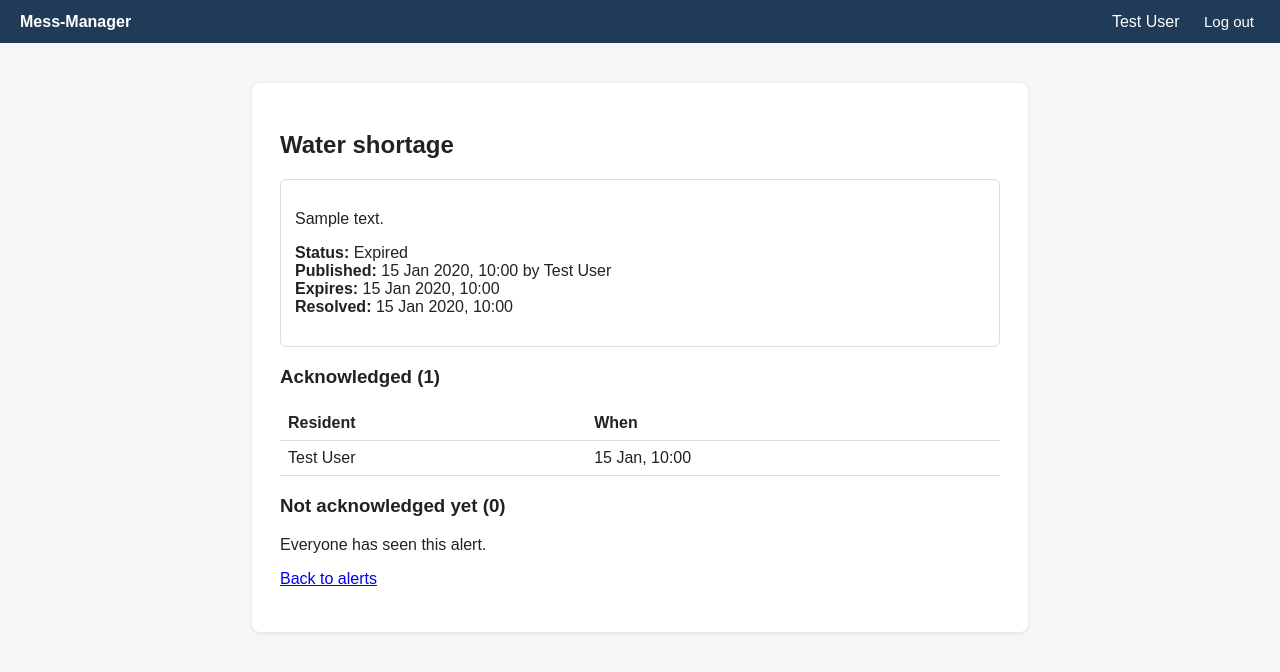
After one commit to fardinfaiaz/mess-manager, a Laravel app: page /alerts/1 in a window 1280 px wide. The commit adds this page. Shown: the top 672 px of the page. Run offline with Laravel 12, Linux system fonts and the light colour scheme; a user stored in the database is signed in; data comes from the database, SQL or seed files in the repository; tables that the repository leaves empty hold one stand-in row (values such as "Sample post").

Commit message:
Add F14 emergency announcement with acknowledgements and tests

```diff
--- /dev/null
+++ b/app/Http/Controllers/EmergencyAlertController.php
@@ -0,0 +1,127 @@
+<?php
+
+namespace App\Http\Controllers;
+
+use App\Models\EmergencyAlert;
+use Illuminate\Http\Request;
+use Illuminate\Validation\Rule;
+
+class EmergencyAlertController extends Controller
+{
+    // Everyone in the mess: managers get the control page, residents get the alert list
+    public function index(Request $request)
+    {
+        $membership = $this->membership($request);
+        $mess = $membership->mess;
+
+        if ($membership->isManager()) {
+            $alerts = $mess->emergencyAlerts()
+                ->withCount('acknowledgements')
+                ->latest()
+                ->get();
+            $memberCount = $mess->activeMembers()->where('role', '!=', 'manager')->count();
+
+            return view('emergency_alerts.manage', compact('mess', 'alerts', 'memberCount'));
+        }
+
+        $active = $mess->emergencyAlerts()->active()->latest()->get();
+        $closed = $mess->emergencyAlerts()->closed()->latest()->take(10)->get();
+        $acknowledgedIds = $membership->alertAcknowledgements()->pluck('emergency_alert_id')->all();
+
+        return view('emergency_alerts.index', compact('mess', 'active', 'closed', 'acknowledgedIds'));
+    }
+
+    // Manager: publish a new alert to the whole mess
+    public function store(Request $request)
+    {
+        $membership = $this->membership($request);
+
+        $data = $request->validate([
+            'type'           => ['required', Rule::in(array_keys(EmergencyAlert::TYPES))],
+            'message'        => ['required', 'string', 'min:5', 'max:1000'],
+            'duration_hours' => ['required', 'integer', Rule::in(array_keys(EmergencyAlert::DURATIONS))],
+        ], [
+            'type.required'      => 'Choose what kind of emergency this is.',
+            'message.required'   => 'Write the alert message.',
+            'message.min'        => 'The message must be at least :min characters.',
+            'duration_hours.in'  => 'Choose how long the alert should stay active.',
+        ]);
+
+        $membership->mess->emergencyAlerts()->create([
+            'created_by' => $request->user()->id,
+            'type'       => $data['type'],
+            'message'    => $data['message'],
+            'status'     => 'active',
+            'expires_at' => now()->addHours((int) $data['duration_hours']),
+        ]);
+
+        return redirect()->route('alerts.index')->with('success', 'Emergency alert published.');
+    }
+
+    // Manager: who has seen the alert and who has not
+    public function show(Request $request, EmergencyAlert $alert)
+    {
+        $this->ensureOwnAlert($request, $alert);
+
+        $acknowledged = $alert->acknowledgements()->with('membership.user')->oldest('acknowledged_at')->get();
+        $pending = $alert->pendingAcknowledgements();
+
+        return view('emergency_alerts.show', compact('alert', 'acknowledged', 'pending'));
+    }
+
+    // Manager: close an alert once the problem is over
+    public function resolve(Request $request, EmergencyAlert $alert)
+    {
+        $this->ensureOwnAlert($request, $alert);
+
+        if ($alert->status === 'resolved') {
+            return back()->with('error', 'This alert is already resolved.');
+        }
+
+        $alert->resolve();
+
+        return redirect()->route('alerts.index')->with('success', 'Alert marked as resolved.');
+    }
+
+    // Member: confirm "I have seen this alert"
+    public function acknowledge(Request $request, EmergencyAlert $alert)
+    {
+        $membership = $this->membership($request);
+        $this->ensureOwnAlert($request, $alert);
+
+        if ($membership->isManager()) {
+            return back()->with('error', 'Managers publish alerts and do not need to acknowledge them.');
+        }
+        if (! $alert->isActive()) {
+            return back()->with('error', 'This alert is no longer active.');
+        }
+
+        // The unique (alert, member) pair means a repeat click does nothing
+        $alert->acknowledgements()->firstOrCreate(
+            ['membership_id' => $membership->id],
+            ['acknowledged_at' => now()]
+        );
+
+        return back()->with('success', 'Thanks, your acknowledgement was recorded.');
+    }
+
+    // The signed-in user's current membership; people outside a mess have no alerts
+    private function membership(Request $request)
+    {
+        $membership = $request->user()->activeMembership;
+
+        if (! $membership) {
+            abort(403, 'Join a mess to see its emergency alerts.');
+        }
+
+        return $membership;
+    }
+
+    // Users may only touch alerts of their own mess
+    private function ensureOwnAlert(Request $request, EmergencyAlert $alert): void
+    {
+        if ($alert->mess_id != $this->membership($request)->mess_id) {
+            abort(404);
+        }
+    }
+}
--- /dev/null
+++ b/app/Models/AlertAcknowledgement.php
@@ -0,0 +1,24 @@
+<?php
+
+namespace App\Models;
+
+use Illuminate\Database\Eloquent\Model;
+
+class AlertAcknowledgement extends Model
+{
+    protected $fillable = ['emergency_alert_id', 'membership_id', 'acknowledged_at'];
+
+    protected $casts = [
+        'acknowledged_at' => 'datetime',
+    ];
+
+    public function alert()
+    {
+        return $this->belongsTo(EmergencyAlert::class, 'emergency_alert_id');
+    }
+
+    public function membership()
+    {
+        return $this->belongsTo(Membership::class);
+    }
+}
--- /dev/null
+++ b/app/Models/EmergencyAlert.php
@@ -0,0 +1,116 @@
+<?php
+
+namespace App\Models;
+
+use Illuminate\Database\Eloquent\Builder;
+use Illuminate\Database\Eloquent\Model;
+use Illuminate\Database\Eloquent\Collection;
+
+class EmergencyAlert extends Model
+{
+    // Allowed alert types (shown in the form and used for validation)
+    public const TYPES = [
+        'water'       => 'Water shortage',
+        'electricity' => 'Electricity problem',
+        'gas'         => 'Gas problem',
+        'safety'      => 'Safety / security',
+        'other'       => 'Other',
+    ];
+
+    // How long an alert stays visible, chosen by the manager (hours => label)
+    public const DURATIONS = [
+        1  => '1 hour',
+        3  => '3 hours',
+        6  => '6 hours',
+        12 => '12 hours',
+        24 => '24 hours',
+        48 => '2 days',
+        72 => '3 days',
+    ];
+
+    protected $fillable = [
+        'mess_id', 'created_by', 'type', 'message',
+        'status', 'expires_at', 'resolved_at',
+    ];
+
+    protected $casts = [
+        'expires_at'  => 'datetime',
+        'resolved_at' => 'datetime',
+    ];
+
+    public function mess()
+    {
+        return $this->belongsTo(Mess::class);
+    }
+
+    public function creator()
+    {
+        return $this->belongsTo(User::class, 'created_by');
+    }
+
+    public function acknowledgements()
+    {
+        return $this->hasMany(AlertAcknowledgement::class);
+    }
+
+    // Alerts that are still open and not past their expiry time
+    public function scopeActive(Builder $query): Builder
+    {
+        return $query->where('status', 'active')->where('expires_at', '>', now());
+    }
+
+    // Alerts that were resolved or have expired
+    public function scopeClosed(Builder $query): Builder
+    {
+        return $query->where(function ($q) {
+            $q->where('status', 'resolved')->orWhere('expires_at', '<=', now());
+        });
+    }
+
+    public function isActive(): bool
+    {
+        return $this->status === 'active' && $this->expires_at->isFuture();
+    }
+
+    // Label shown to users: Active, Resolved or Expired
+    public function statusLabel(): string
+    {
+        if ($this->status === 'resolved') {
+            return 'Resolved';
+        }
+
+        return $this->expires_at->isPast() ? 'Expired' : 'Active';
+    }
+
+    public function typeLabel(): string
+    {
+        return self::TYPES[$this->type] ?? ucfirst($this->type);
+    }
+
+    // Manager closes the alert before it expires
+    public function resolve(): void
+    {
+        $this->update([
+            'status'      => 'resolved',
+            'resolved_at' => now(),
+        ]);
+    }
+
+    public function isAcknowledgedBy(Membership $membership): bool
+    {
+        return $this->acknowledgements()->where('membership_id', $membership->id)->exists();
+    }
+
+    // Residents of the mess who have not acknowledged this alert yet
+    public function pendingAcknowledgements(): Collection
+    {
+        $done = $this->acknowledgements()->pluck('membership_id');
+
+        return Membership::where('mess_id', $this->mess_id)
+            ->where('status', 'active')
+            ->where('role', '!=', 'manager')   // the manager writes alerts, so is not expected to acknowledge
+            ->whereNotIn('id', $done)
+            ->with('user')
+            ->get();
+    }
+}
--- a/app/Models/Membership.php
+++ b/app/Models/Membership.php
@@ -28,6 +28,11 @@ class Membership extends Model
         return $this->belongsTo(Room::class);
     }
 
+    public function alertAcknowledgements()
+    {
+        return $this->hasMany(AlertAcknowledgement::class);
+    }
+
     public function isManager(): bool
     {
         return $this->role === 'manager';
--- a/app/Models/Mess.php
+++ b/app/Models/Mess.php
@@ -27,6 +27,11 @@ class Mess extends Model
     {
         return $this->hasMany(JoinRequest::class);
     }
+
+    public function emergencyAlerts()
+    {
+        return $this->hasMany(EmergencyAlert::class);
+    }
     // Total free seats across all rooms (business rule lives in the model)
     public function vacantSeats(): int
     {
--- /dev/null
+++ b/resources/views/emergency_alerts/show.blade.php
@@ -0,0 +1,45 @@
+@extends('layouts.app')
+
+@section('title', 'Alert details')
+
+@section('content')
+    <h2>{{ $alert->typeLabel() }}</h2>
+
+    <div class="card">
+        <p>{!! nl2br(e($alert->message)) !!}</p>
+        <p>
+            <strong>Status:</strong> {{ $alert->statusLabel() }}<br>
+            <strong>Published:</strong> {{ $alert->created_at->format('d M Y, H:i') }}
+            by {{ $alert->creator->name }}<br>
+            <strong>Expires:</strong> {{ $alert->expires_at->format('d M Y, H:i') }}
+            @if ($alert->resolved_at)
+                <br><strong>Resolved:</strong> {{ $alert->resolved_at->format('d M Y, H:i') }}
+            @endif
+        </p>
+
+        @if ($alert->isActive())
+            <form method="POST" action="{{ route('alerts.resolve', $alert) }}">
+                @csrf
+                <button type="submit" class="btn btn-sm">Mark as resolved</button>
+            </form>
+        @endif
+    </div>
+
+    <h3>Acknowledged ({{ $acknowledged->count() }})</h3>
+    <table>
+        <tr><th>Resident</th><th>When</th></tr>
+        @forelse ($acknowledged as $ack)
+            <tr>
+                <td>{{ $ack->membership->user->name }}</td>
+                <td>{{ $ack->acknowledged_at->format('d M, H:i') }}</td>
+            </tr>
+        @empty
+            <tr><td colspan="2">Nobody has acknowledged this alert yet.</td></tr>
+        @endforelse
+    </table>
+
+    <h3>Not acknowledged yet ({{ $pending->count() }})</h3>
+    <p>{{ $pending->pluck('user.name')->join(', ') ?: 'Everyone has seen this alert.' }}</p>
+
+    <p><a href="{{ route('alerts.index') }}">Back to alerts</a></p>
+@endsection
--- a/routes/web.php
+++ b/routes/web.php
@@ -7,6 +7,7 @@ use App\Http\Controllers\MessController;
 use App\Http\Middleware\EnsureManager;
 use App\Http\Controllers\RoomController;
 use App\Http\Controllers\JoinRequestController;
+use App\Http\Controllers\EmergencyAlertController;
 
 Route::get('/', fn () => redirect()->route('dashboard'));
 
@@ -31,6 +32,10 @@ Route::middleware('auth')->group(function () {
     Route::get('/messes', [JoinRequestController::class, 'search'])->name('messes.search');
     Route::post('/messes/{mess}/join', [JoinRequestController::class, 'store'])->name('join.store');
 
+    // F14 Emergency announcements - all members (Labonno)
+    Route::get('/alerts', [EmergencyAlertController::class, 'index'])->name('alerts.index');
+    Route::post('/alerts/{alert}/acknowledge', [EmergencyAlertController::class, 'acknowledge'])->name('alerts.acknowledge');
+
     // F8 Room roster (Fardin) - manager only
     Route::middleware(EnsureManager::class)->group(function () {
         Route::get('/rooms', [RoomController::class, 'index'])->name('rooms.index');
@@ -40,6 +45,11 @@ Route::middleware('auth')->group(function () {
         Route::post('/rooms/assign', [RoomController::class, 'assignMember'])->name('rooms.assign');
         Route::post('/rooms/{room}/leader', [RoomController::class, 'setLeader'])->name('rooms.leader');
 
+        // F14 Emergency announcements - manager side (Labonno)
+        Route::post('/alerts', [EmergencyAlertController::class, 'store'])->name('alerts.store');
+        Route::get('/alerts/{alert}', [EmergencyAlertController::class, 'show'])->name('alerts.show');
+        Route::post('/alerts/{alert}/resolve', [EmergencyAlertController::class, 'resolve'])->name('alerts.resolve');
+
         // F1 Join requests - manager side (Fardin)
         Route::get('/join-requests', [JoinRequestController::class, 'index'])->name('join.index');
         Route::post('/join-requests/{joinRequest}/approve', [JoinRequestController::class, 'approve'])->name('join.approve');
```
Also changed, not shown: app/Http/Controllers/DashboardController.php (+10 -0 lines), resources/views/dashboard.blade.php (+16 -0 lines), resources/views/emergency_alerts/index.blade.php (added, +43 -0 lines), resources/views/emergency_alerts/manage.blade.php (added, +62 -0 lines), tests/Feature/EmergencyAlertTest.php (added, +167 -0 lines), database/migrations/2026_11_18_120000_create_emergency_alerts_table.php (added), database/migrations/2026_11_18_120100_create_alert_acknowledgements_table.php (added).
